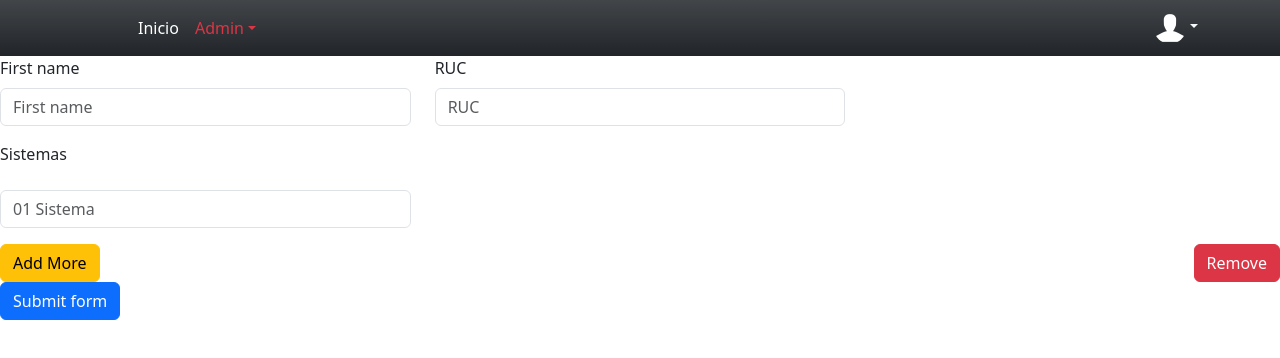
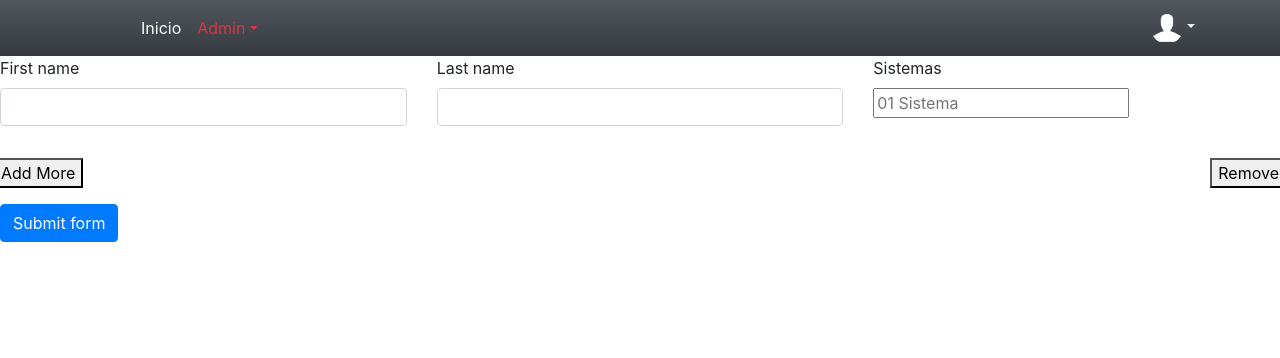
Before and after one commit to GerardoUnsa/pat-certificados, a React (Create React App) app: page /admin/certificados in a window 1280 px wide. Shown: the top 358 px of the page. Built offline with nearby package versions, Linux system fonts and the light colour scheme.

Commit message:
"Correccion formulario"

```diff
--- a/src/containers/certificados.jsx
+++ b/src/containers/certificados.jsx
@@ -5,10 +5,6 @@ import PizZipUtils from 'pizzip/utils/index.js'
 import { saveAs } from 'file-saver'
 import { useState } from 'react';
 
-import Button from 'react-bootstrap/Button';
-import Col from 'react-bootstrap/Col';
-import Form from 'react-bootstrap/Form';
-import Row from 'react-bootstrap/Row';
 
 export default function Certificados() {
 
@@ -119,62 +115,65 @@ export default function Certificados() {
 
   return (
     <div>
-    <Form noValidate validated={validated} onSubmit={handleSubmit}>
-      <Row className="mb-3">
-        <Form.Group as={Col} md="4" controlId="validationCustom01">
-          <Form.Label>First name</Form.Label>
-          <Form.Control
-            required
+      <link rel="stylesheet" href="https://cdn.jsdelivr.net/npm/bootstrap@4.0.0/dist/css/bootstrap.min.css" integrity="sha384-Gn5384xqQ1aoWXA+058RXPxPg6fy4IWvTNh0E263XmFcJlSAwiGgFAW/dAiS6JXm" crossorigin="anonymous"></link>
+      <form class="row g-3 needs-validation" novalidate validated={validated} onSubmit={handleSubmit}>
+        <div class="col-md-4">
+          <label for="validationCustom01" class="form-label">First name</label>
+          <input
             type="text"
-            placeholder="First name"
-
+            class="form-control"
+            id="validationCustom01"
             value={propietario}
             onChange={e => setPropietario(e.target.value)}
-          />
-          <Form.Control.Feedback>Looks good!</Form.Control.Feedback>
-        </Form.Group>
-        <Form.Group as={Col} md="4" controlId="validationCustom02">
-          <Form.Label>RUC</Form.Label>
-          <Form.Control
             required
+            />
+          <div class="valid-feedback">
+            Looks good!
+          </div>
+        </div>
+        <div class="col-md-4">
+          <label for="validationCustom02" class="form-label">Last name</label>
+          <input
             type="text"
-            placeholder="RUC"
-
+            class="form-control"
+            id="validationCustom02"
+            required
             value={ruc}
             onChange={e => setRuc(e.target.value)}
           />
-          <Form.Control.Feedback>Looks good!</Form.Control.Feedback>
-        </Form.Group>
-
-      </Row>
-      <Col>
-      <Form.Label>Sistemas</Form.Label>
+          <div class="valid-feedback">
+            Looks good!
+          </div>
+        </div>
+        <div class="col-md-4" id="col-sistemas">
+        <label  class="form-label">Sistemas</label>
       {sistemas.map((data,i) => {
           return (
-            <Row className='mt-3' key={i}>
-              <Col xs={4}>
-                <Form.Group controlId="formSistemas">
-
-                  <Form.Control
+            <div class="row" key={i}>
+               <div class="col" xs={4}>
+                  <input
                   required
                   type="text"
                   placeholder="01 Sistema"
                   name="sistema"
                   value={data.sistema}
                   onChange={event => handleChangeSistema(i,event)}/>
-                </Form.Group>
-              </Col>
-
-            </Row>
+              </div>
+            </div>
           )
         })
       }
-      </Col>
-      <Col className='pt-3 d-flex justify-content-between'>
-      <Button variant="warning" onClick={handleAddFields}>Add More</Button>
-      <Button variant="danger" onClick={handleRemoveFields}>Remove</Button>
-    </Col>
-      <Button type="submit">Submit form</Button>
-    </Form></div>
+      </div>
+      <div class="pt-3 d-flex justify-content-between">
+        <button class="warning"  onClick={handleAddFields}>Add More</button>
+        <button class="danger" onClick={handleRemoveFields}>Remove</button>
+      </div>
+        <div class="col-12">
+          <button class="btn btn-primary" type="submit">Submit form</button>
+        </div>
+      </form>
+
+
+    </div>
   )
 }
--- a/src/containers/index.js
+++ b/src/containers/index.js
@@ -1,5 +1,5 @@
-import Home from './Home'
-import Certificados from './Certificados'
+import Home from './home'
+import Certificados from './certificados'
 import 'bootstrap/dist/css/bootstrap.min.css'
 
 export {
```
